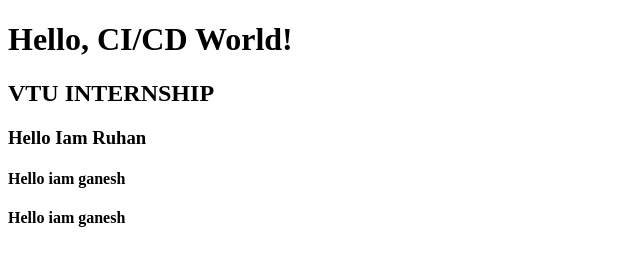
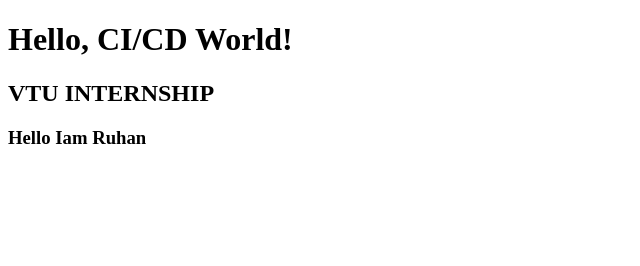
Before and after one commit to ruhanshaik/vtu, a plain HTML site: page index.html in a window 1280 px wide. Shown: the whole page, without its empty margins (0-640 px from the left). Drawn offline with Linux system fonts and the light colour scheme.

Commit message:
Updated index.html with new changes

```diff
--- a/index.html
+++ b/index.html
@@ -7,7 +7,5 @@
     <h1>Hello, CI/CD World!</h1>
     <h2>VTU INTERNSHIP</h2>
     <h3> Hello Iam Ruhan</h3>
-    <h4> Hello iam ganesh</h4>
-    <h4> Hello iam ganesh</h4>
 </body>
 </html>
```
